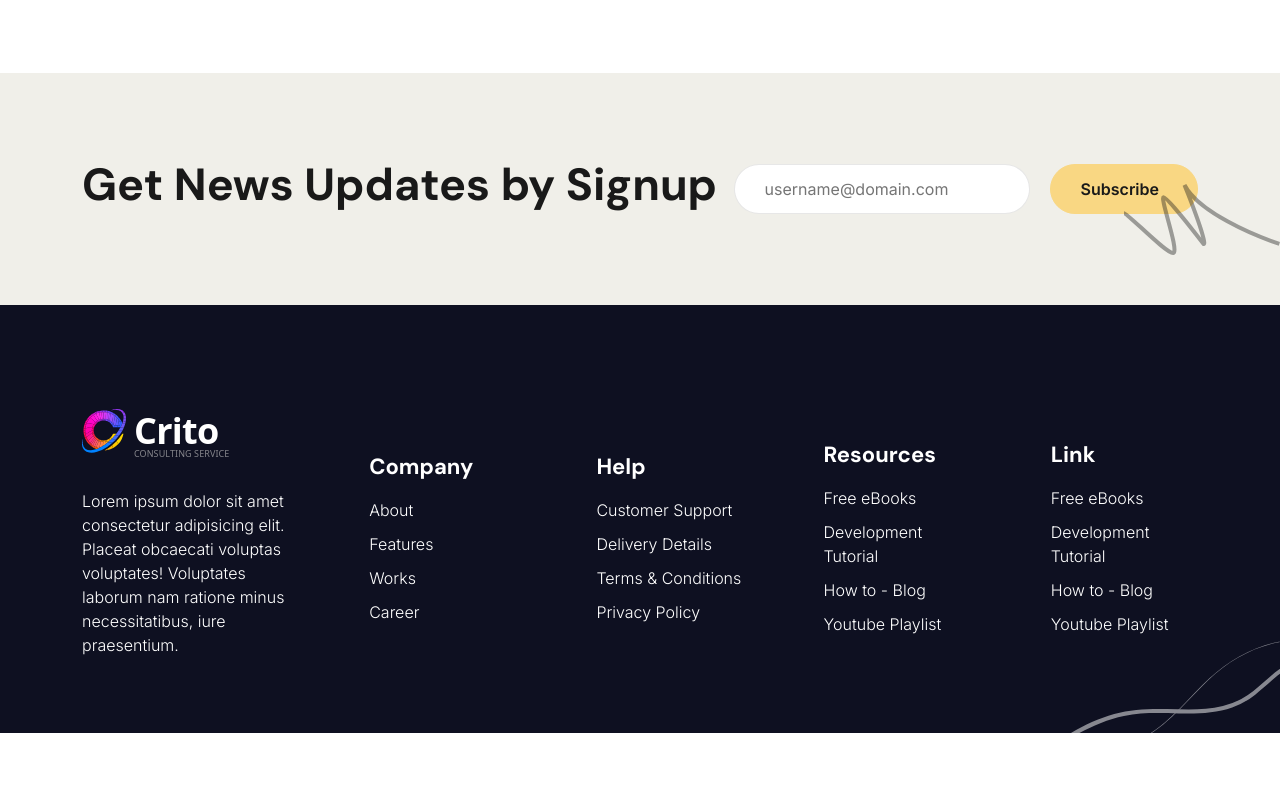
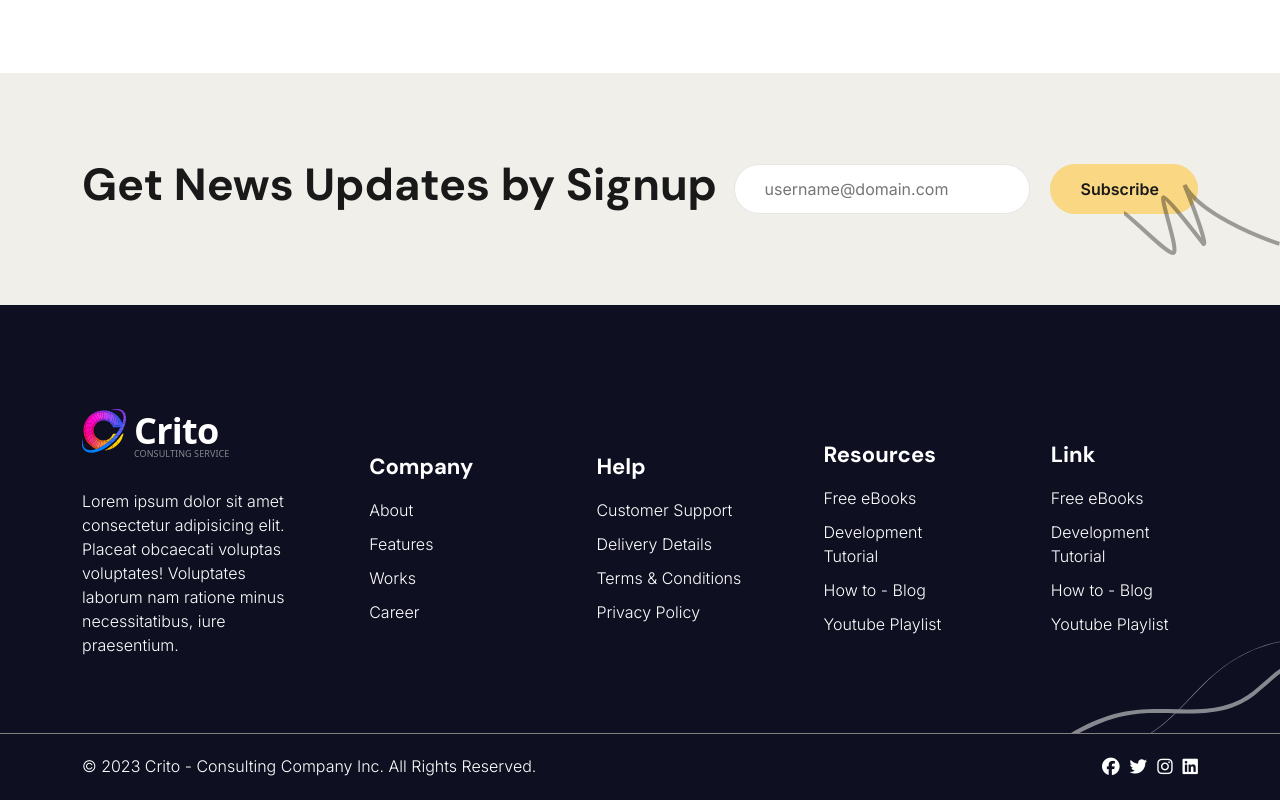
Before and after one commit to Johlundgren/Uppgiftcrito, a React (Vite) app: page / in a window 1280 px wide. Shown: the part 7682-8482 px from the top of the page. Before the commit the page ends 8415 px from the top, so only its background shows below. Built offline with nearby package versions, Linux system fonts and the light colour scheme; some icons are missing.

Commit message:
Footer component

```diff
--- a/src/components/Footer.jsx
+++ b/src/components/Footer.jsx
@@ -2,7 +2,19 @@ import React from 'react'
 
 const Footer = () => {
   return (
-    <div>Footer</div>
+<footer>
+    <div className="footer-section">
+        <div className="container">
+            <p>&copy; 2023 Crito - Consulting Company Inc. All Rights Reserved.</p>
+            <div className="socialmedia-bar">
+                <a href="https://facebook.com/" target="_blank"><i className="fa-brands fa-facebook"></i></a>
+                <a href="https://twitter.com/" target="_blank"><i className="fa-brands fa-twitter"></i></a>
+                <a href="https://instagram.com/" target="_blank"><i className="fa-brands fa-instagram"></i></a>
+                <a href="https://linkedin.com/" target="_blank"><i className="fa-brands fa-linkedin"></i></a>
+            </div>
+        </div>
+    </div>
+</footer>
   )
 }
 
--- a/src/views/Home.jsx
+++ b/src/views/Home.jsx
@@ -11,6 +11,7 @@ import Testimonial from '../components/Testimonial'
 import Articleandnews from '../components/Articleandnews'
 import Newsletter from '../components/Newsletter'
 import Footerlinks from '../components/Footerlinks'
+import Footer from '../components/Footer'
 
 
 
@@ -29,6 +30,7 @@ const Home = () => {
         <Articleandnews />
         <Newsletter />
         <Footerlinks />
+        <Footer />
 
     </>
   )
```
